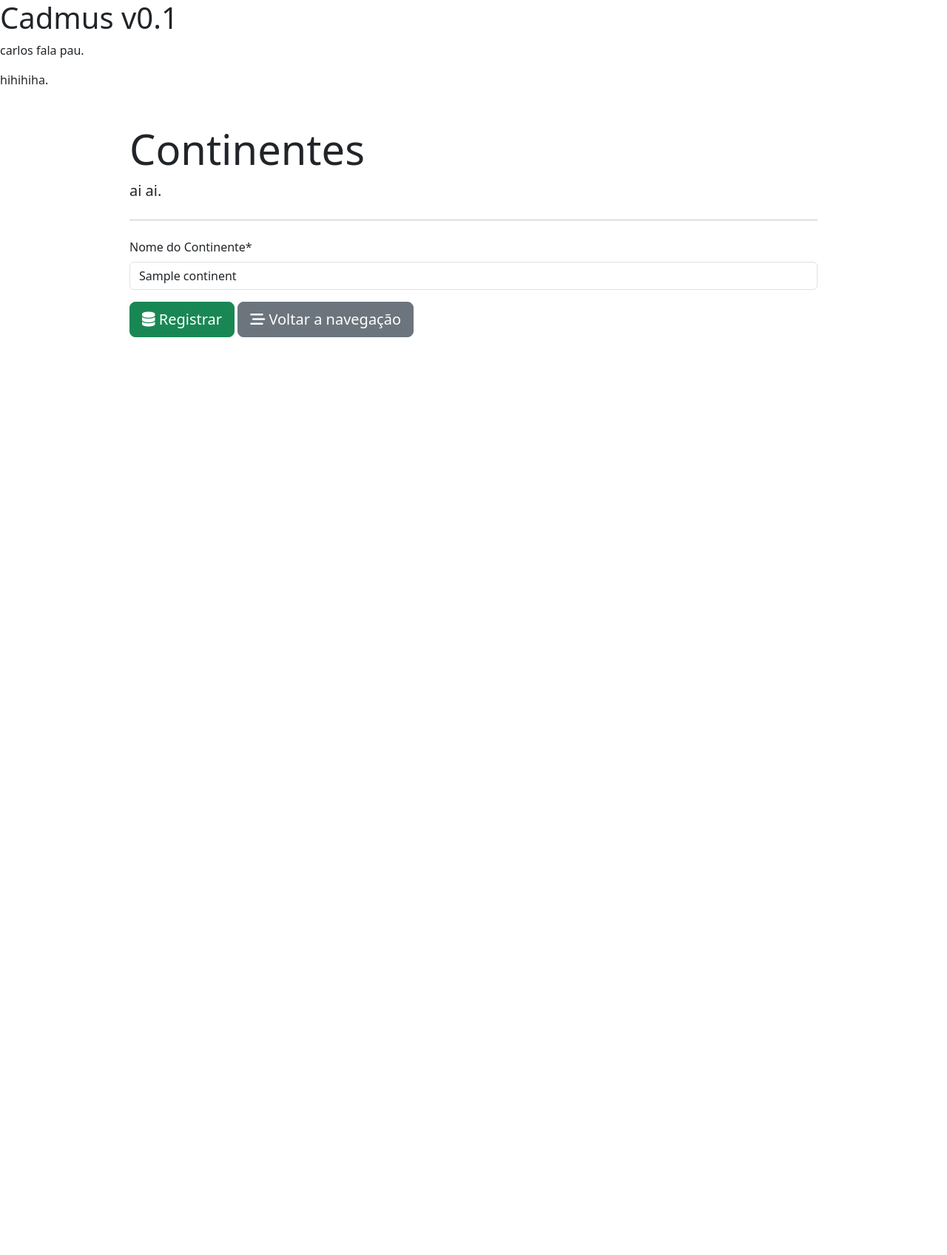
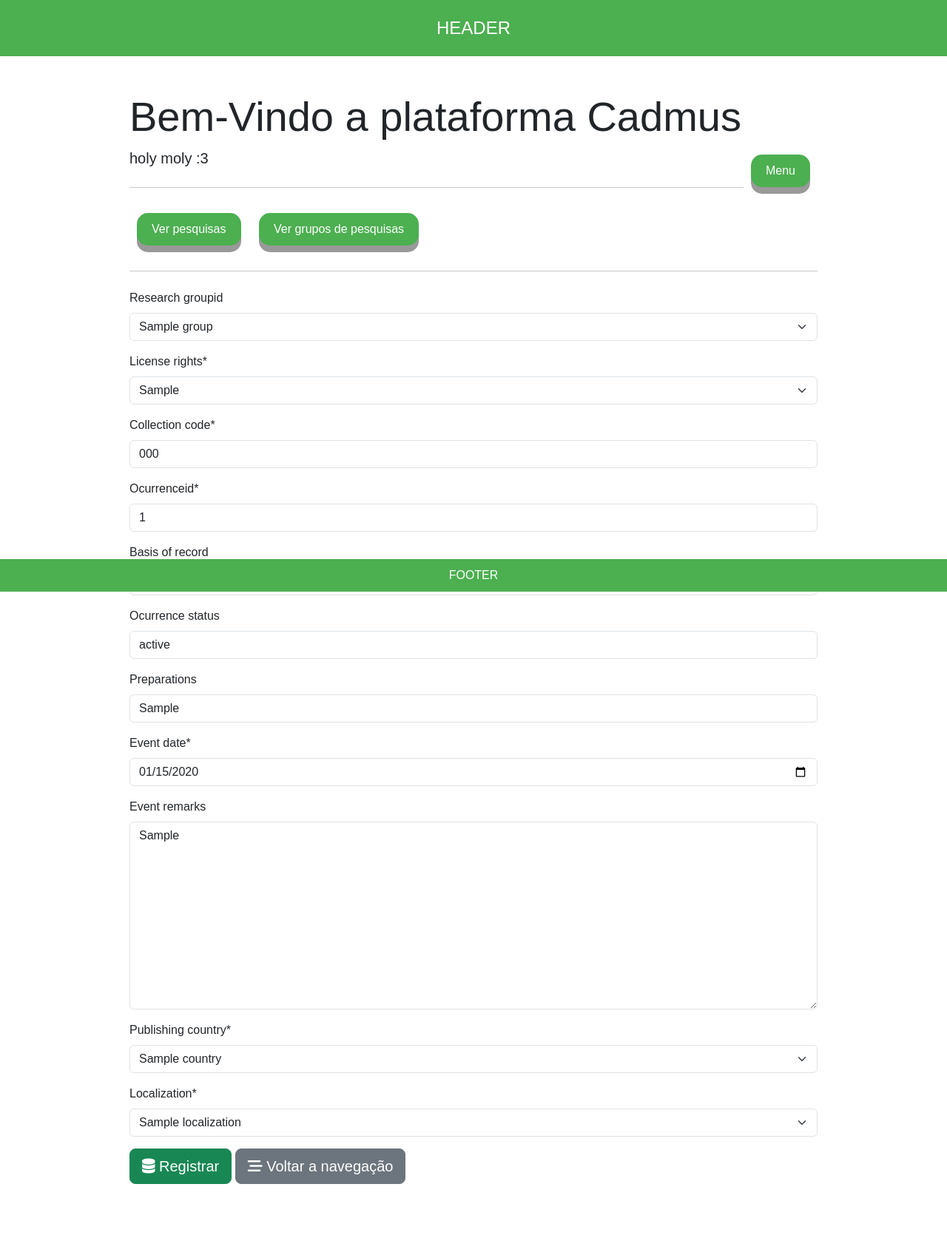
Before and after one commit to NextEv0/ProjetoDeSistemasComputacinais, a Django app: page /1 in a window 1280 px wide. Shown: the whole page at 74% size. Before the commit the page ends 456 px from the top, so only its background shows below. Run offline with Django 5.2, Linux system fonts and the light colour scheme; tables that the repository leaves empty hold one stand-in row (values such as "Sample post"); some libraries are stand-ins or nearby versions.

Commit message:
Feat: pesquisa
CRUD da tabela pesquisa e grupo de pesquisa

```diff
--- a/Cadmus/CadmusApp/forms.py
+++ b/Cadmus/CadmusApp/forms.py
@@ -1,5 +1,8 @@
 from django import forms
 from .models import *
+
+class DateInput(forms.DateInput):
+    input_type = 'date'
 
 class ContinentForm(forms.ModelForm):
     class Meta:
@@ -14,6 +17,40 @@
         "continent_name" : forms.TextInput(attrs={"placeholder":"algum lugar ai"}),
         }
 
+class ResearchForm(forms.ModelForm):
+    class Meta:
+        model = Research
+        fields = ['research_groupid',
+                  'license_rights',
+                  'collection_code',
+                  'ocurrenceid',
+                  'basis_of_record',
+                  'ocurrence_status',
+                  'preparations',
+                  'event_date',
+                  'event_remarks',
+                  'publishing_country',
+                  'localization',]
+
+    event_date = forms.DateField(
+    localize=True,
+    widget=forms.DateInput(format = '%Y-%m-%d',attrs={'type': 'date'}),
+)
+
+    def __init__(self, *args, **kwargs):
+        super(ResearchForm, self).__init__(*args, **kwargs)
+        self.fields['localization'].empty_label = ""
+        self.fields['publishing_country'].empty_label = ""
+        self.fields['research_groupid'].empty_label = ""
+        self.fields['license_rights'].empty_label = ""
+
+
+class ResearchGroupForm(forms.ModelForm):
+    class Meta:
+        model = ResearchGroup
+        fields = '__all__'
+
+
 class CountryForm(forms.ModelForm):
     class Meta:
         model = Country
--- a/Cadmus/CadmusApp/models.py
+++ b/Cadmus/CadmusApp/models.py
@@ -118,6 +118,9 @@
         managed = False
         db_table = 'country'
 
+    def __str__(self):
+        return self.country_name
+
 
 class DjangoAdminLog(models.Model):
     action_time = models.DateTimeField()
@@ -213,6 +216,9 @@
         db_table = 'localization'
         unique_together = (('city', 'localization_name', 'decimal_latitude', 'decimal_longitude'),)
 
+    def __str__(self):
+        return self.localization_name
+
 
 class Log(models.Model):
     event_type = models.CharField(max_length=50)
@@ -259,7 +265,6 @@
 
 
 class Research(models.Model):
-    gbifid = models.BigIntegerField(primary_key=True)
     research_groupid = models.ForeignKey('ResearchGroup', models.DO_NOTHING, db_column='research_groupid', blank=True, null=True)
     license_rights = models.ForeignKey('Rights', models.DO_NOTHING, db_column='license_rights')
     collection_code = models.CharField(max_length=30)
@@ -285,6 +290,9 @@
     class Meta:
         managed = False
         db_table = 'research_group'
+
+    def __str__(self):
+        return self.name
 
 
 class ResearchIssue(models.Model):
@@ -329,6 +337,9 @@
     class Meta:
         managed = False
         db_table = 'rights'
+
+    def __str__(self):
+        return self.license
 
 
 class Species(models.Model):
--- a/Cadmus/CadmusApp/templates/index.html
+++ b/Cadmus/CadmusApp/templates/index.html
@@ -12,28 +12,99 @@
         <link rel="stylesheet" href="https://cdnjs.cloudflare.com/ajax/libs/font-awesome/6.6.0/css/all.min.css">
 
         <title>Cadmus</title>
+
+        <style>
+            body {
+                margin: 0;
+                font-family: Arial, sans-serif;
+            }
+
+            header {
+                background-color: #4CAF50;
+                color: white;
+                padding: 20px;
+                text-align: center;
+                font-size: 24px;
+            }
+
+            .content {
+                padding: 20px;
+                text-align: center;
+            }
+
+            footer {
+                background-color: #4CAF50;
+                color: white;
+                padding: 10px;
+                text-align: center;
+                position: fixed;
+                width: 100%;
+                bottom: 0;
+            }
+
+            .button {
+                display: inline-block;
+                padding: 10px 20px;
+                font-size: 16px;
+                margin: 10px;
+                cursor: pointer;
+                text-align: center;
+                text-decoration: none;
+                outline: none;
+                color: #fff;
+                background-color: #4CAF50;
+                border: none;
+                border-radius: 15px;
+                box-shadow: 0 9px #999;
+            }
+
+            .button:hover {background-color: #3e8e41}
+
+            .button:active {
+                background-color: #3e8e41;
+                box-shadow: 0 5px #666;
+                transform: translateY(4px);
+            }
+        </style>
     </head>
     <body>
+        <header>
+            HEADER
+        </header>
 
         <script src="https://cdn.jsdelivr.net/npm/bootstrap@5.3.3/dist/js/bootstrap.bundle.min.js"
         integrity="sha384-YvpcrYf0tY3lHB60NNkmXc5s9fDVZLESaAA55NDzOxhy9GkcIdslK1eN7N6jIeHz"
         crossorigin="anonymous"></script>
 
-        <h1>Cadmus v0.1</h1>
-        <p>carlos fala pau.</p>
-        <p>hihihiha.</p>
-
         <div class="container">
             <div class="col-md-10 offset-md-1 mt-5">
                 <div class="jumbotron">
-                    <h1 class="display-4">Continentes</h1>
-                    <p class="lead font-italic">ai ai.</p>
+                    <h1 class="display-4">Bem-Vindo a plataforma Cadmus</h1>
+                    <p class="lead font-italic">holy moly :3  <a href="{% url 'CadmusApp:Cadmus Menu' %}" class="button" style="float: right;">Menu</a></p>
                     <hr class="my-4">
+
+                    <!-- Botão 1 -->
+                    <a href="{% url 'CadmusApp:ResearchTable' %}" class="button">Ver pesquisas</a>
+
+                    <!-- Botão 2 -->
+                    <a href="{% url 'CadmusApp:ResearchGroupTable' %}" class="button">Ver grupos de pesquisas</a>
+
+                    <hr class="my-4">
+
                     {% block content %}
 
                     {% endblock content %}
+
+                    <br />
+                    <br />
+                    <br />
+                    <br />
                 </div>
             </div>
         </div>
+
+        <footer>
+            FOOTER
+        </footer>
     </body>
 </html>
--- /dev/null
+++ b/Cadmus/CadmusApp/templates/research_form.html
@@ -0,0 +1,15 @@
+{% extends "index.html" %}
+{% load crispy_forms_tags%}
+
+
+{% block content %}
+<form action="" method="POST" autocomplete="off">
+    {%csrf_token%}
+    {{research_form | crispy}}
+    <button type="submit" class="btn btn-success btn-block btn-lg"><i class="fas fa-database"></i>
+        Registrar</button>
+    <a href="{% url 'CadmusApp:ResearchTable' %}" class="btn btn-secondary btn-block btn-lg">
+        <i class="fas fa-stream"></i> Voltar a navegação
+    </a>
+</form>
+{% endblock content %}
--- a/Cadmus/CadmusApp/templates/tables_form.html
+++ /dev/null
@@ -1,15 +0,0 @@
-{% extends "index.html" %}
-{% load crispy_forms_tags%}
-
-
-{% block content %}
-<form action="" method="POST" autocomplete="off">
-    {%csrf_token%}
-    {{continent_form | crispy}}
-    <button type="submit" class="btn btn-success btn-block btn-lg"><i class="fas fa-database"></i>
-        Registrar</button>
-    <a href="{% url 'Tabelas' %}" class="btn btn-secondary btn-block btn-lg">
-        <i class="fas fa-stream"></i> Voltar a navegação
-    </a>
-</form>
-{% endblock content %}
--- a/Cadmus/CadmusApp/urls.py
+++ b/Cadmus/CadmusApp/urls.py
@@ -1,12 +1,26 @@
 from django.contrib.auth import views as auth_views
 from django.urls import path
 from .views import *
+app_name = 'CadmusApp'
 
 urlpatterns = [
-    path('', form_continent, name="Cadmus Menu"),
-    path('<int:id>', form_continent, name="continent_update"),
-    path('delete/<int:id>/', delete_continent, name="continent_delete"),
-    path('table/', view_continent, name="Tabelas"),
+    path('', home, name="Cadmus Menu"),
+
+    #Paths research
+    path('research/', view_research, name="ResearchTable"),
+    path('research/create/', form_research, name="ResearchCreate"),
+    path('research/update/<int:id>', form_research, name="ResearchUpdate"),
+    path('research/delete/<int:id>/', delete_research, name="ResearchDelete"),
+
+    #Paths research_group
+    path('researchGroup/', view_researchGroup, name="ResearchGroupTable"),
+    path('researchGroup/create/', form_researchGroup, name="ResearchGroupCreate"),
+    path('researchGroup/update/<int:id>', form_researchGroup, name="ResearchGroupUpdate"),
+    path('researchGroup/delete/<int:id>/', delete_researchGroup, name="ResearchGroupDelete"),
+
+    #Paths
+    path('<int:id>', form_research, name="research_update"),
+    path('delete/<int:id>/', delete_research, name="research_delete"),
+    path('table/', view_research, name="Tabelas"),
     path('login/', auth_views.LoginView.as_view(template_name='registration/login.html'), name='login'),
-    path('base_generic/', base),
 ]
--- a/Cadmus/CadmusApp/views.py
+++ b/Cadmus/CadmusApp/views.py
@@ -8,9 +8,7 @@
 def home(request):
     return render(request, "index.html")
 
-def base(request):
-    return render(request, "base_generic.html")
-
+#TABELA CONTINENTE
 def view_continent(request):
     context = {'view_continent':Continent.objects.all()}
     return render(request, "tables_copy.html", context)
@@ -29,7 +27,6 @@
         else:
             continent = Continent.objects.get(pk=id)
             form = ContinentForm(request.POST, instance=continent)
-        form = ContinentForm(request.POST)
         if form.is_valid():
             form.save()
         return redirect('table/')
@@ -39,9 +36,65 @@
     continent.delete()
     return redirect('/table/')
 
+#TABELA RESEARCH
+def view_research(request):
+    context = {'view_research':Research.objects.all()}
+    return render(request, "research_table.html", context)
+
+def form_research(request, id=0):
+    if request.method == "GET":
+        if id == 0:
+            form = ResearchForm()
+        else:
+            research = Research.objects.get(pk=id)
+            form = ResearchForm(instance=research)
+        return render(request, "research_form.html", {'research_form':form})
+    else:
+        if id == 0:
+            form = ResearchForm(request.POST)
+        else:
+            research = Research.objects.get(pk=id)
+            form = ResearchForm(request.POST, instance=research)
+        if form.is_valid():
+            form.save()
+        return redirect('/research/')
+
+def delete_research(request, id):
+    research = Research.objects.get(pk=id)
+    research.delete()
+    return redirect('/research/')
+
+#TABELA RESEARCH GROUP
+def view_researchGroup(request):
+    context = {'view_researchGroup':ResearchGroup.objects.all()}
+    return render(request, "researchGroup_table.html", context)
+
+def form_researchGroup(request, id=0):
+    if request.method == "GET":
+        if id == 0:
+            form = ResearchGroupForm()
+        else:
+            researchGroup = ResearchGroup.objects.get(pk=id)
+            form = ResearchGroupForm(instance=researchGroup)
+        return render(request, "researchGroup_form.html", {'researchGroup_form':form})
+    else:
+        if id == 0:
+            form = ResearchGroupForm(request.POST)
+        else:
+            researchGroup = ResearchGroup.objects.get(pk=id)
+            form = ResearchGroupForm(request.POST, instance=researchGroup)
+        if form.is_valid():
+            form.save()
+        return redirect('/researchGroup/')
+
+def delete_researchGroup(request, id):
+    researchGroup = ResearchGroup.objects.get(pk=id)
+    researchGroup.delete()
+    return redirect('/researchGroup/')
+
 def form_country(request):
     form = CountryForm()
-    return render(request, "tables_form.html", {'country_form':form})
+    return render(request, "research_form.html", {'country_form':form})
 
 
 #@login_required
```
Also changed, not shown: Cadmus/Cadmus/settings.py (+15 -1 lines), Cadmus/CadmusApp/templates/base_generic.html (deleted, +0 -19 lines), Cadmus/CadmusApp/templates/cadmusapp/animal_list.html (deleted, +0 -14 lines), Cadmus/CadmusApp/templates/researchGroup_form.html (added, +15 -0 lines), Cadmus/CadmusApp/templates/researchGroup_table.html (added, +34 -0 lines), Cadmus/CadmusApp/templates/research_table.html (added, +34 -0 lines), Cadmus/CadmusApp/templates/tables.html (deleted, +0 -47 lines), Cadmus/CadmusApp/templates/tables_copy.html (deleted, +0 -35 lines).
